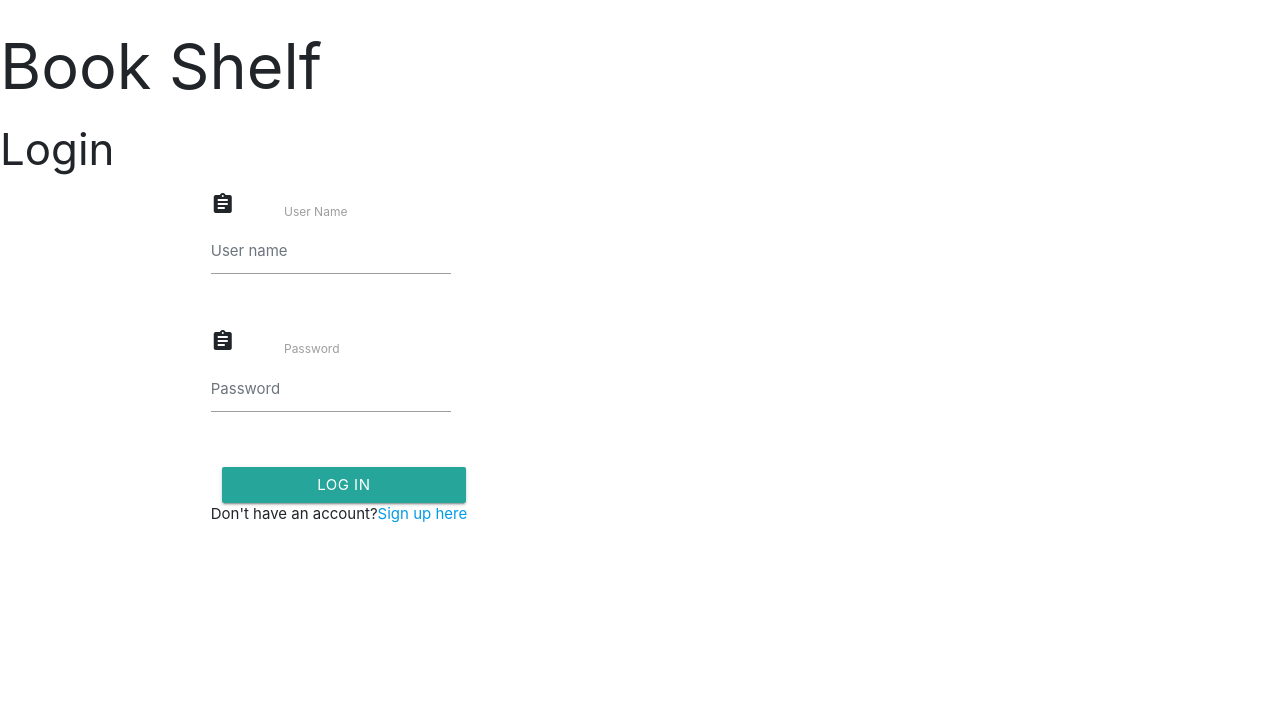
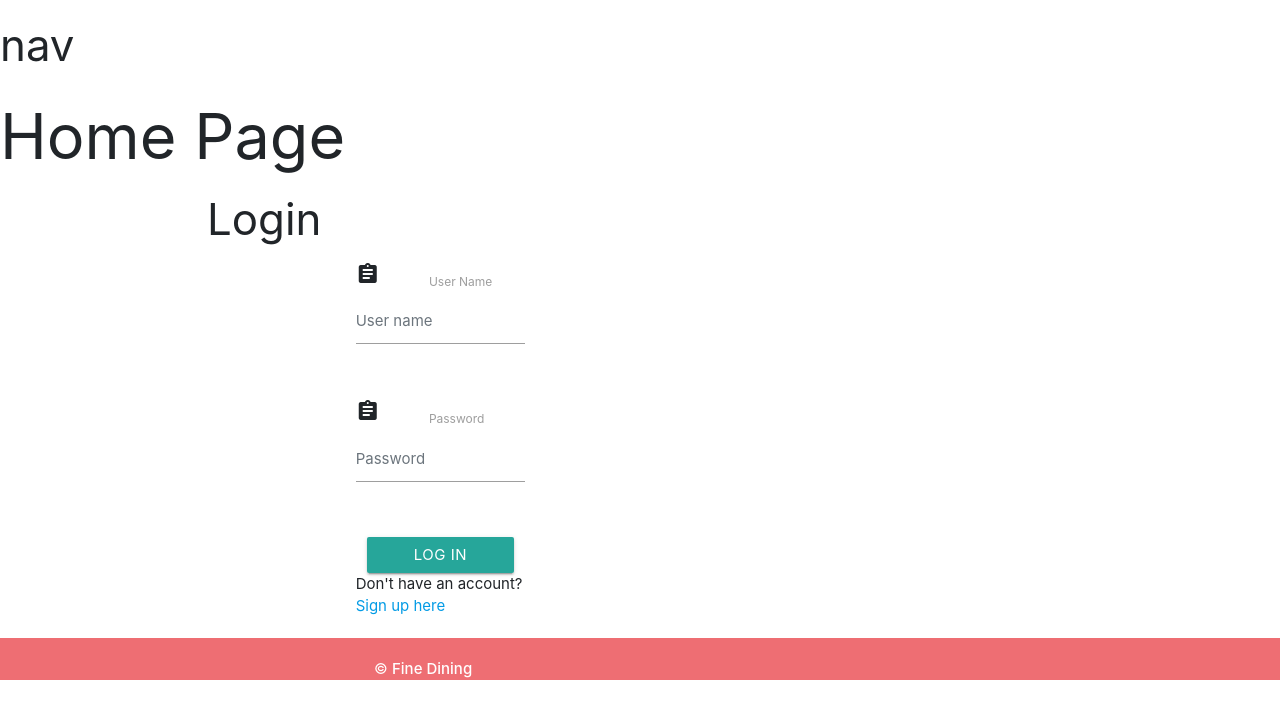
Before and after one commit to Pysched/manager, a Flask app: page / in a window 1280 px wide. Shown: the top 719 px of the page. Run offline with Flask 2, Linux system fonts and the light colour scheme; some libraries are stand-ins or nearby versions.

Commit message:
updated nav

```diff
--- a/app.py
+++ b/app.py
@@ -16,7 +16,7 @@ mongo = PyMongo(app)
 @app.route('/')
 def index():
     if 'username' in session:
-        return 'You are logged in as ' + session['username']
+        return render_template('main.html')
 
     return render_template('index.html')
 
@@ -42,12 +42,23 @@ def register():
 
         if existing_user is None:
             hashpass = bcrypt.hashpw(request.form['pass'].encode('utf-8'), bcrypt.gensalt())
-            users.insert({'name': request.form['username'], 'password': hashpass})
+            users.insert_one({'name': request.form['username'], 'password': hashpass})
             session['username'] = request.form['username']
             return redirect(url_for('index'))
         return 'That username already exists!'
 
     return render_template('register.html')
+
+
+@app.route('/logout')
+def logout():
+    '''
+    Remove the session cookie and end the user session
+    '''
+    session.pop('users', None)
+    # flash(Markup("You were successfully logged out. Come back soon!"))
+
+    return redirect(url_for('mainnl.html'))
 
 
 @app.route('/get_tasks')
--- a/templates/base.html
+++ b/templates/base.html
@@ -21,10 +21,27 @@
     <title>Task Manager</title>
 </head>
 <body>
-<h1>Book Shelf</h1>
-   {% block content %}
+    <!-- Header -->
+    <header>
+    {% include "sections/nav.html" %}
+    </header>
 
-   {% endblock %}
+    <h1>Home Page</h1>
+    <!-- Main Content -->
+    <div class="container">
+        {% block content %}
+
+        {% endblock %}
+    </div>
+
+    <!-- Footer -->
+    <footer class="page-footer container-fluid">
+
+        {% include "sections/footer.html" %}
+
+    </footer>
+
+
 
     <script src="{{ url_for('static', filename='js/jquery.js') }}"></script>
     <script src="{{ url_for('static', filename='js/jquery.js') }}"></script>
--- /dev/null
+++ b/templates/sections/footer.html
@@ -0,0 +1,18 @@
+<!DOCTYPE html>
+<div class="container">
+    <div class="row center-align">
+        <div class="col s12 m6">
+            &copy; <strong>Fine Dining</strong>
+        </div>
+        <div class="col s12 m6 social-links">
+            <!--Link to my GitHub repository for this project-->
+            <a href="https://github.com/hebs87/cookbook-milestone-project-three" target="_blank" rel="noopener" aria-label="GitHub - hebs87">
+                <i class="fab fa-github-square" title="hebs87" aria-hidden="true"></i>
+            </a>
+            <!--Link to my LinkedIn profile-->
+            <a href="https://www.linkedin.com/in/sunny-hebbar-0b3008174/" target="_blank" rel="noopener" aria-label="LinkedIn - Sunny-Hebbar">
+                <i class="fab fa-linkedin" title="Sunny-Hebbar" aria-hidden="true"></i>
+            </a>
+        </div>
+    </div>
+</div>
--- /dev/null
+++ b/templates/sections/nav.html
@@ -0,0 +1,59 @@
+
+<!DOCTYPE html>
+<!--Main Nav-->
+<!-- <nav class="nav-extended">
+    <div class="nav-wrapper">
+        <a href="{{ url_for('main.index') }}" class="brand-logo collection-item avatar"  aria-label="Brand logo and link to home page">
+            <img class="circle" src="{{ url_for('static', filename='img/favicon-logo.png') }}" alt="Delicious Dishes Chef Logo">
+            Fine Dining
+        </a>
+        <a href="#" data-target="mobile-demo" class="sidenav-trigger"  aria-label="Sidenav trigger">
+            <i class="fas fa-bars" aria-hidden="true"></i>
+        </a>
+        <ul id="nav-mobile" class="right hide-on-med-and-down">
+            <li>
+                <a href="{{ url_for('main.index') }}" aria-label="Home page">
+                    <i class="btn-icon fas fa-home" aria-hidden="true"></i>
+                    <span class="btn-text uppercase">Home</span>
+                </a>
+            </li>
+            <li>
+                <a href="{{ url_for('recipes.get_recipes', page=1) }}" aria-label="Browse page">
+                    <i class="btn-icon fas fa-utensils" aria-hidden="true"></i>
+                    <span class="btn-text uppercase">Browse</span>
+                </a>
+            </li>
+            Additional options if user is logged in
+            {% if session.user %}
+                <li>
+                    <a href="{{ url_for('users.profile', username=session['user']) }}" aria-label="Profile page">
+                        <i class="btn-icon fas fa-user" aria-hidden="true"></i>
+                        <span class="btn-text uppercase">{{ session['user'] | capitalize }}</span>
+                    </a>
+                </li>
+                <li>
+                    <a href="{{ url_for('recipes.add_recipe') }}" aria-label="Add recipe page">
+                        <i class="btn-icon fas fa-plus" aria-hidden="true"></i>
+                        <span class="btn-text uppercase">Add Recipe</span>
+                    </a>
+                </li>
+                <li>
+                    <a href="{{ url_for('users.logout') }}" aria-label="Logout">
+                        <i class="btn-icon fas fa-sign-out-alt" aria-hidden="true"></i>
+                        <span class="btn-text uppercase">Logout</span>
+                    </a>
+                </li>
+            If there is no user in session
+            {% else %}
+                <li>
+                    <a href="{{ url_for('users.login_register') }}" aria-label="Login">
+                        <i class="btn-icon fas fa-sign-in-alt" aria-hidden="true"></i>
+                        <span class="btn-text uppercase">Login</span>
+                    </a>
+                </li>
+            {% endif %}
+        </ul>
+    </div>
+</nav> -->
+
+<h3>nav</h3>
```
Also changed, not shown: templates/main.html (added, +11 -0 lines), templates/mainnl.html (added, +11 -0 lines).
